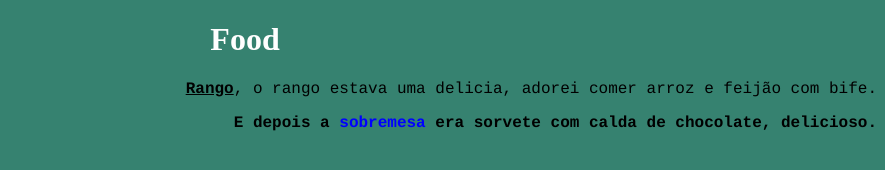
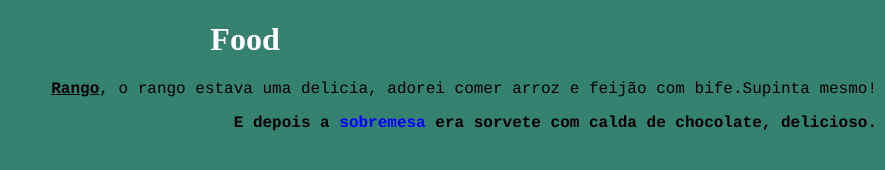
Before and after one commit to AleDJ/AulaGit, a plain HTML site: page index.html in a window 1280 px wide. Shown: the whole page, without its empty margins (395-1280 px from the left). Drawn offline with Linux system fonts and the light colour scheme.

Commit message:
Adicionei texto

```diff
--- a/index.html
+++ b/index.html
@@ -7,7 +7,7 @@
 </head>
 <body>
 	<h1>Food</h1>
-	<p><span class="negrito">Rango</span>, o rango estava uma delicia, adorei comer arroz e feijão com bife.</p>
+	<p><span class="negrito">Rango</span>, o rango estava uma delicia, adorei comer arroz e feijão com bife.Supinta mesmo!</p>
 	<p class="negrito" id="destaque">E depois a <a href="https://www.google.com.br/search?q=sobremesa&safe=off&source=lnms&tbm=isch&sa=X&ved=0ahUKEwjEp-KfgPvVAhVBwVQKHfCjA_wQ_AUICigB&biw=1242&bih=602">sobremesa</a> era sorvete com calda de chocolate, delicioso.</p>
 </body>
 </html>
```
